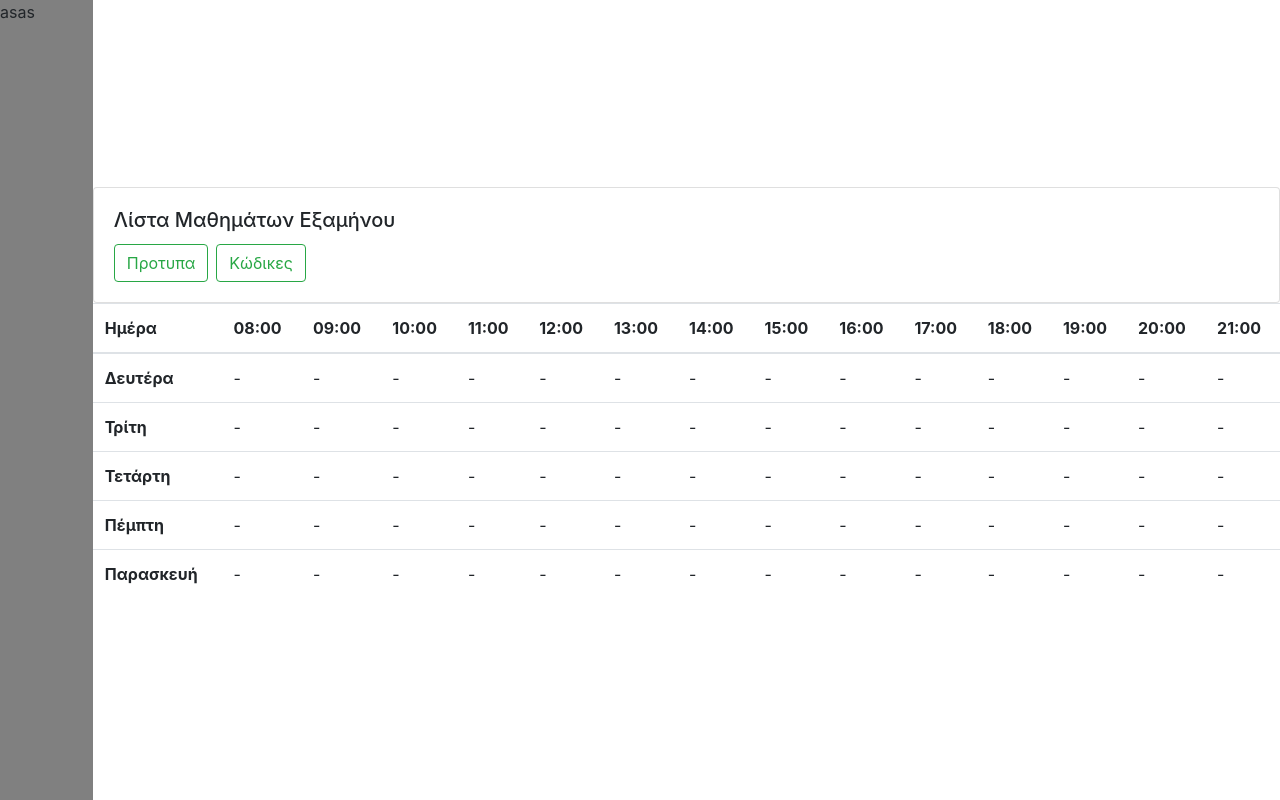
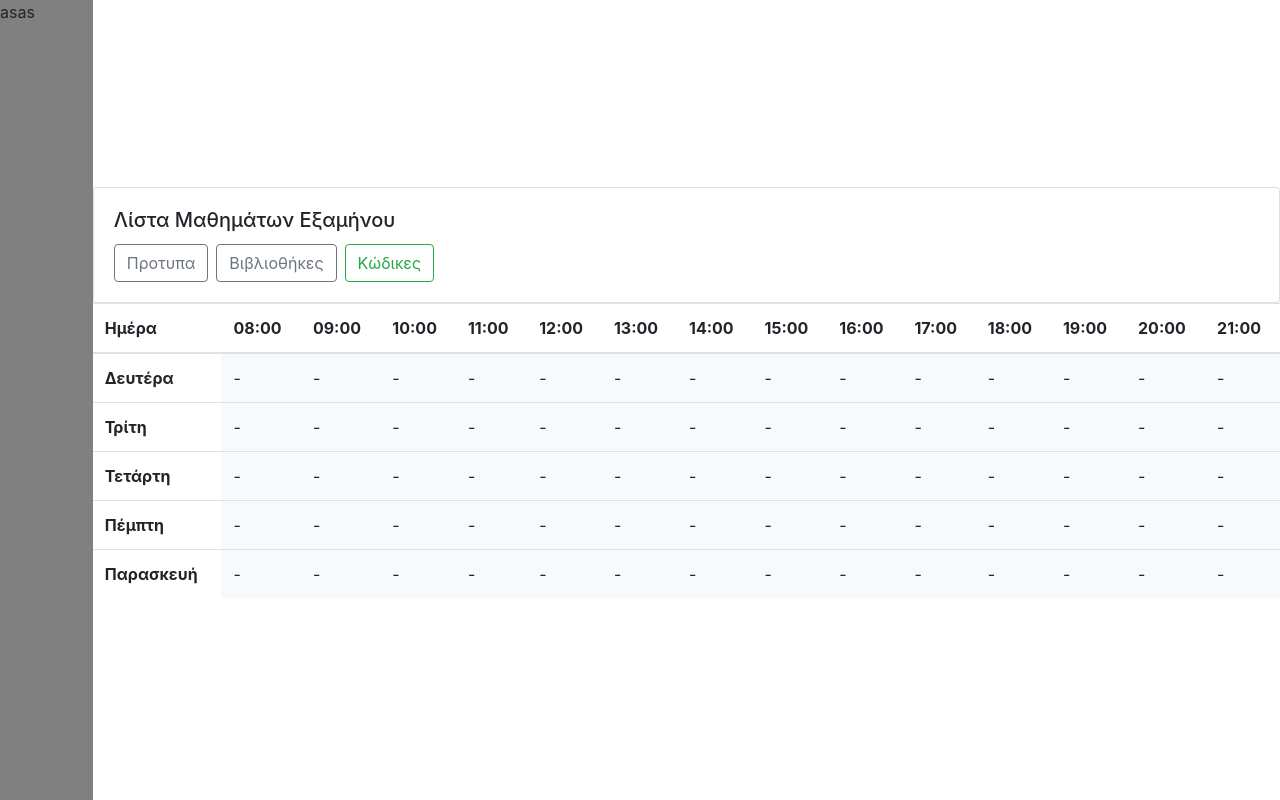
Before and after one commit to DimitrisZx/courseplanner, a React (Create React App) app: page / in a window 1280 px wide. Built offline with nearby package versions, Linux system fonts and the light colour scheme.

Commit message:
logic to show selected lessons on the table

```diff
--- a/src/components/mainView/components/BottomPart.js
+++ b/src/components/mainView/components/BottomPart.js
@@ -1,16 +1,36 @@
-import React from 'react'
-// dalacin c 300mg algofren 600mg
-const lessonDays = ['Δευτέρα', 'Τρίτη', 'Τετάρτη', 'Πέμπτη', 'Παρασκευή'];
+import React from 'react';
+
+import { useSelector, useDispatch } from 'react-redux';
+import { selectSelectedLessons, selectUser } from 'features/counter/counterSlice';
+import { isEmpty } from 'lodash'
+const lessonDays = [
+  'Δευτέρα', 'Τρίτη', 'Τετάρτη', 'Πέμπτη', 'Παρασκευή'
+];
 const addExtraZero = num => num < 10 ? '0' : '';
 
-const DayRowComponent = ({ dayName, availableHours }) => {
+const DayRowComponent = ({ dayName, availableHours, lessonsInDay }) => {
+  const user = useSelector(selectUser);
   const availableHoursGen = [];
   availableHoursGen.length = availableHours;
   availableHoursGen.fill(0);
+  const filledHours = lessonsInDay.map(lesson => lesson.hours);
   return (
     <tr>
       <th scope="row">{dayName}</th>
-      {availableHoursGen.map((_, index) => <td key={index}>-</td>)}
+      {
+        availableHoursGen.map((_, index) => {
+          const cellTime = index + 8
+          let isCellFilled = false;
+          let lessonName = '-';
+          filledHours.forEach(hourTuple => {
+            if (cellTime >= hourTuple[0] && cellTime <= hourTuple[1]) {
+              lessonName = cellTime === hourTuple[0] && lessonsInDay.find(lesson => lesson.hours[0] === hourTuple[0] && lesson.hours[1] === hourTuple[1]).name
+              isCellFilled = true;
+            }
+          })
+          return <td className={`bg-${isCellFilled ? 'success' : 'light'}`} key={index}>{lessonName}</td>
+        })
+      }
     </tr>
   )
 }
@@ -25,6 +45,7 @@ const genHours = (times) => {
 }
 
 const BottomPart = () => {
+  const selectedLessons = useSelector(selectSelectedLessons);
   return (
     <table className="table">
       <thead>
@@ -35,12 +56,16 @@ const BottomPart = () => {
       </thead>
       <tbody>
         {
-          lessonDays.map((day, index) =>
-            <DayRowComponent
+          lessonDays.map((day, index) => {
+            const lessonsInDay = selectedLessons.filter(lesson => lesson.day === day)
+            return <DayRowComponent
               key={index}
               dayName={day}
+              lessonsInDay={lessonsInDay}
               availableHours={14}
-            />)
+            />
+          }
+          )
         }
       </tbody>
     </table>
--- a/src/components/mainView/components/LessonCard.js
+++ b/src/components/mainView/components/LessonCard.js
@@ -1,27 +1,28 @@
 import React from 'react'
-import { addLesson, removeLesson, selectSelectedLessons } from '../../../features/counter/counterSlice';
+import { addLesson, removeLesson, selectSelectedLessons, selectUser } from '../../../features/counter/counterSlice';
 import { useSelector, useDispatch } from 'react-redux';
 import { not } from 'utils'
-const LessonCard = ({ name, semester }) => {
-  const dispatch = useDispatch()
+const LessonCard = ({ lesson }) => {
+  const { name, semester } = lesson;
+  const dispatch = useDispatch();
   const selectedLessons = useSelector(selectSelectedLessons);
-
-  const isSelected = selectedLessons.some(lesson => lesson.name === name)
+  const { currentSemester } = useSelector(selectUser);
+  const isSelected = selectedLessons.some(lesson => lesson.name === name);
 
   const handleClick = lessonName => {
-    const isLessonSelected = selectedLessons.some(lesson => lesson.name === lessonName)
+    const isLessonSelected = selectedLessons.some(lesson => lesson.name === lessonName);
     not(isLessonSelected) || selectedLessons.length === 0
-      ? dispatch(addLesson({ name: lessonName }))
-      : dispatch(removeLesson({ name: lessonName }))
+      ? dispatch(addLesson({ ...lesson }))
+      : dispatch(removeLesson({ ...lesson }));
   };
 
-  const buttonType = (isSelected, semester = 'current') => {
-    return `btn btn${not(isSelected) ? '-outline' : ''}-${semester === 'current' ? 'success' : 'secondary'} mr-2`
+  const buttonClasses = (isSelected, semester) => {
+    return `btn btn${not(isSelected) ? '-outline' : ''}-${semester === currentSemester ? 'success' : 'secondary'} mr-2`
   }
 
   return (
     <div
-      className={buttonType(isSelected)}
+      className={buttonClasses(isSelected, semester)}
       onClick={() => handleClick(name)}
     >
       {name}
--- a/src/components/mainView/components/TopPart.js
+++ b/src/components/mainView/components/TopPart.js
@@ -11,7 +11,7 @@ const TopPart = () => {
     >
       <div className={'card-body'}>
         <h5 className="card-title">{'Λίστα Μαθημάτων Εξαμήνου'}</h5>
-        {lessons.map(({ name }, index) => <LessonCard key={index} name={name} />)}
+        {lessons.map((lesson, index) => <LessonCard key={index} lesson={lesson} />)}
       </div>
     </div>
   )
--- a/src/features/counter/counterSlice.js
+++ b/src/features/counter/counterSlice.js
@@ -2,9 +2,20 @@ import { createSlice } from '@reduxjs/toolkit';
 
 export const stateSlice = createSlice({
   name: 'state',
+
   initialState: {
+    user: {
+      currentSemester: '5',
+      name: 'Dimitris Zarachanis',
+      AM: '14024',
+    },
     selectedLessons: [],
-    lessonsList: [{ name: 'Προτυπα' }, { name: 'Κώδικες' }]
+    lessonsList:
+      [
+        { name: 'Προτυπα', day: 'Δευτέρα', hours: [8, 11], semester: '3' },
+        { name: 'Βιβλιοθήκες', day: 'Δευτέρα', hours: [14, 16], semester: '3' },
+        { name: 'Κώδικες', day: 'Πέμπτη', hours: [15, 17], semester: '5' },
+      ]
   },
   reducers: {
     increment: state => {
@@ -38,6 +49,7 @@ export const incrementAsync = amount => dispatch => {
 // The function below is called a selector and allows us to select a value from
 // the state. Selectors can also be defined inline where they're used instead of
 // in the slice file. For example: `useSelector((state) => state.counter.value)`
+export const selectUser = state => state.state.user;
 export const selectLessons = state => state.state.lessonsList;
 export const selectSelectedLessons = state => state.state.selectedLessons;
 export default stateSlice.reducer;
```
